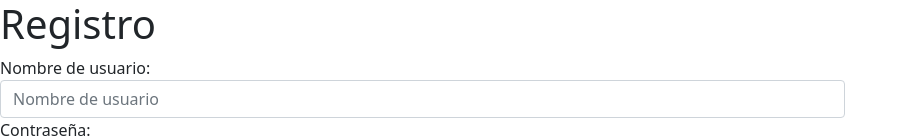
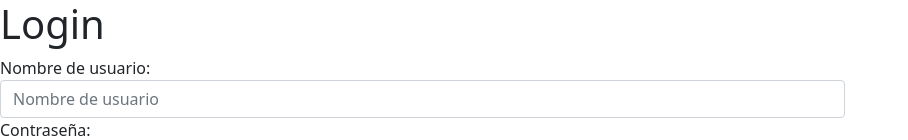
Before and after one commit to SandraQS/W07CHW-Front-sandra-quero, a React (Create React App) app: page / in a window 1280 px wide. Shown: the top 140 px of the page, without its empty margins (0-908 px from the left). Built offline with nearby package versions, Linux system fonts and the light colour scheme; no server answers.

Commit message:
Change title Login component

```diff
--- a/src/components/Login/Login.js
+++ b/src/components/Login/Login.js
@@ -38,7 +38,7 @@ const Login = () => {
 
   return (
     <>
-      <h1>Registro</h1>
+      <h1>Login</h1>
       <form
         onSubmit={(event) => {
           clickLogin(event);
```
